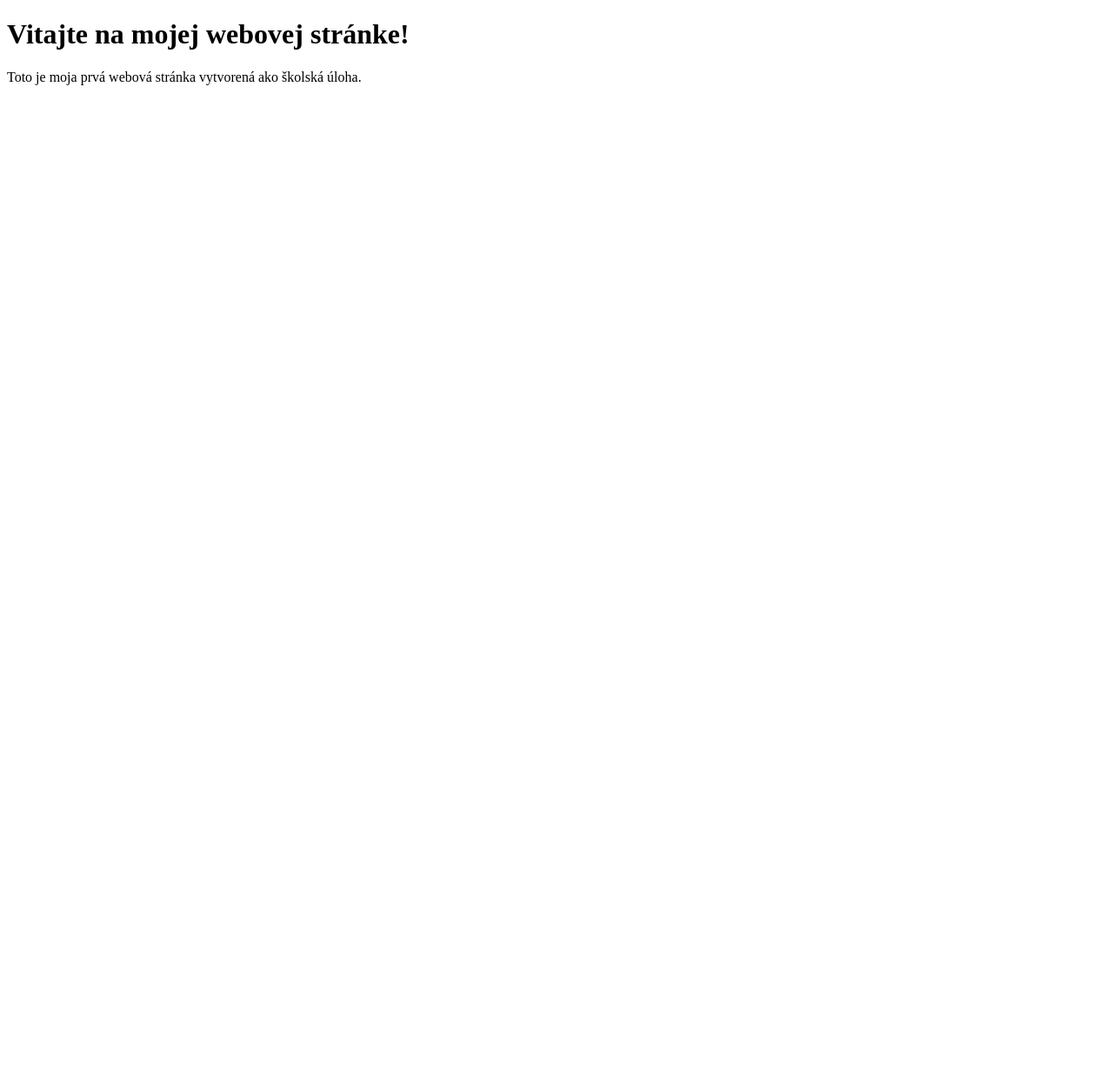
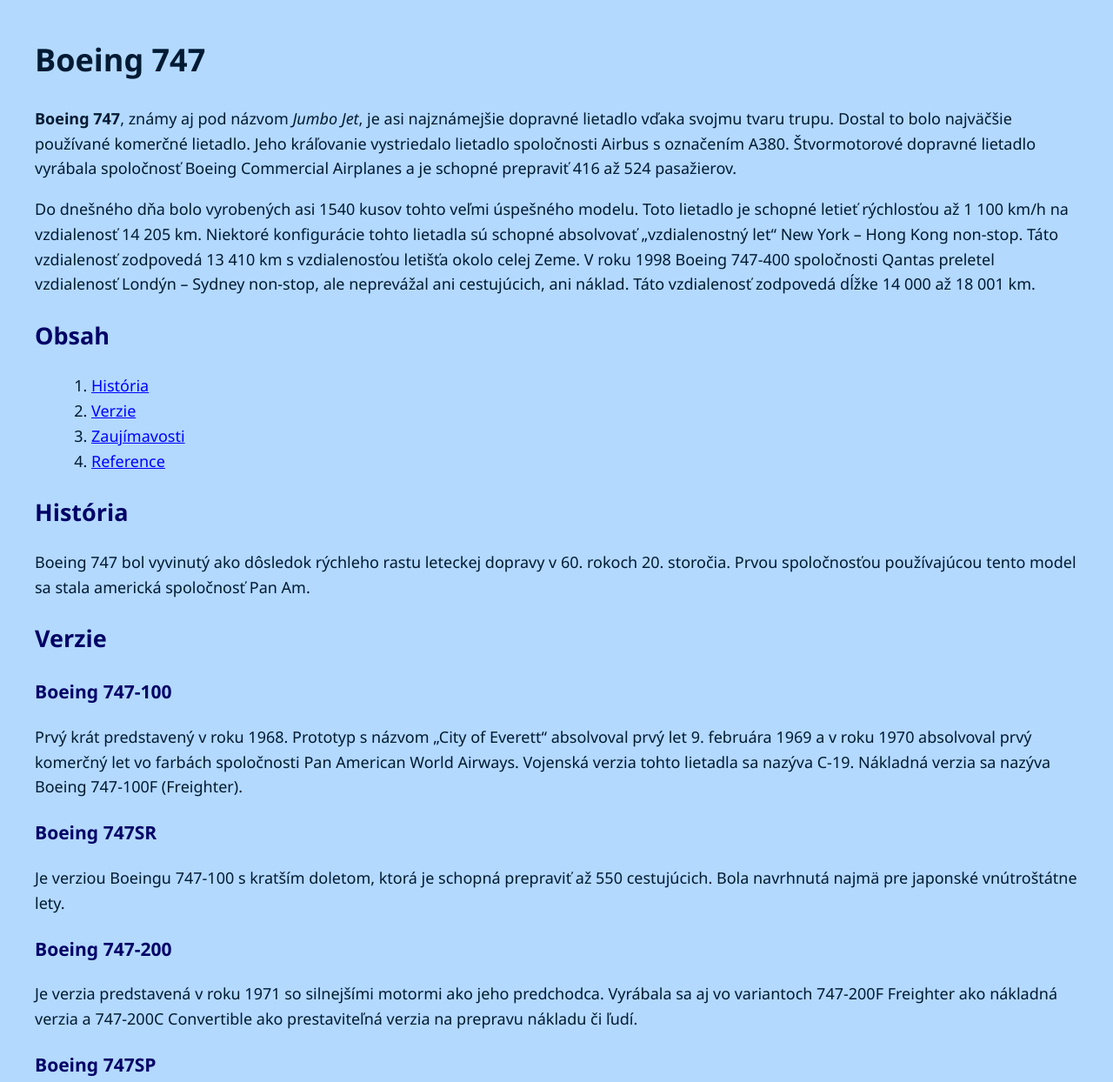
Before and after one commit to DANIIL300987/mojastranka, a plain HTML site: page index.html in a window 1280 px wide. Shown: the top 1244 px of the page at 87% size. Before the commit the page ends 800 px from the top, so only its background shows below. Drawn offline with Linux system fonts and the light colour scheme.

Commit message:
Enhance index.html with metadata and styling
Added metadata and styled the page for Boeing 747 information.

```diff
--- a/index.html
+++ b/index.html
@@ -1,11 +1,82 @@
 <!DOCTYPE html>
 <html lang="sk">
 <head>
-  <meta charset="UTF-8">
-  <title>Moja stránka</title>
+    <meta charset="UTF-8">
+    <meta name="author" content="Pobigailo Daniil">
+    <meta name="description" content="Informácie o lietadle Boeing 747">
+    <title>Boeing 747</title>
+    <style>
+        body {
+    background-color: #b3d9ff;
+font-family: "Segoe UI", Tahoma, sans-serif;
+    font-size: 18px;
+    color: #001a33;
+    line-height: 1.6;
+    margin: 40px;
+}
+
+        }
+        h1 {
+            color: red;
+        }
+        h2, h3 {
+            color: #000066;
+        }
+        a {
+            color: blue;
+        }
+        ul, ol {
+            margin-left: 25px;
+        }
+        footer {
+            margin-top: 40px;
+            text-align: right;
+            font-size: 0.9em;
+        }
+    </style>
 </head>
 <body>
-  <h1>Vitajte na mojej webovej stránke!</h1>
-  <p>Toto je moja prvá webová stránka vytvorená ako školská úloha.</p>
-</body>
-</html>
+    <h1>Boeing 747</h1>
+
+    <p><strong>Boeing 747</strong>, známy aj pod názvom <em>Jumbo Jet</em>, je asi najznámejšie dopravné lietadlo vďaka svojmu tvaru trupu.
+    Dostal to bolo najväčšie používané komerčné lietadlo. Jeho kráľovanie vystriedalo lietadlo spoločnosti Airbus s označením A380.
+    Štvormotorové dopravné lietadlo vyrábala spoločnosť Boeing Commercial Airplanes a je schopné prepraviť 416 až 524 pasažierov.</p>
+
+    <p>Do dnešného dňa bolo vyrobených asi 1540 kusov tohto veľmi úspešného modelu. Toto lietadlo je schopné letieť rýchlosťou až 1 100 km/h
+    na vzdialenosť 14 205 km. Niektoré konfigurácie tohto lietadla sú schopné absolvovať „vzdialenostný let“ New York – Hong Kong non-stop.
+    Táto vzdialenosť zodpovedá 13 410 km s vzdialenosťou letišťa okolo celej Zeme. V roku 1998 Boeing 747-400 spoločnosti Qantas preletel
+    vzdialenosť Londýn – Sydney non-stop, ale neprevážal ani cestujúcich, ani náklad. Táto vzdialenosť zodpovedá dĺžke 14 000 až 18 001 km.</p>
+
+    <h2>Obsah</h2>
+    <ol>
+        <li><a href="#historia">História</a></li>
+        <li><a href="#verzie">Verzie</a></li>
+        <li><a href="#zaujimavosti">Zaujímavosti</a></li>
+        <li><a href="#reference">Reference</a></li>
+    </ol>
+
+    <h2 id="historia">História</h2>
+    <p>Boeing 747 bol vyvinutý ako dôsledok rýchleho rastu leteckej dopravy v 60. rokoch 20. storočia. Prvou spoločnosťou používajúcou tento model sa stala americká spoločnosť Pan Am.</p>
+
+    <h2 id="verzie">Verzie</h2>
+
+    <h3>Boeing 747-100</h3>
+    <p>Prvý krát predstavený v roku 1968. Prototyp s názvom „City of Everett“ absolvoval prvý let 9. februára 1969 a v roku 1970 absolvoval prvý komerčný let vo farbách spoločnosti Pan American World Airways. Vojenská verzia tohto lietadla sa nazýva C-19. Nákladná verzia sa nazýva Boeing 747-100F (Freighter).</p>
+
+    <h3>Boeing 747SR</h3>
+    <p>Je verziou Boeingu 747-100 s kratším doletom, ktorá je schopná prepraviť až 550 cestujúcich. Bola navrhnutá najmä pre japonské vnútroštátne lety.</p>
+
+    <h3>Boeing 747-200</h3>
+    <p>Je verzia predstavená v roku 1971 so silnejšími motormi ako jeho predchodca. Vyrábala sa aj vo variantoch 747-200F Freighter ako nákladná verzia a 747-200C Convertible ako prestaviteľná verzia na prepravu nákladu či ľudí.</p>
+
+    <h3>Boeing 747SP</h3>
+    <p>Bol predstavený v roku 1976. Z celej histórie tohto modelu bolo vyrobených len 45 kusov tohto modelu. Používa sa dodnes v niektorých krajinách stredného východu. Vyznačuje sa kratším trupom a dlhým doletom.</p>
+
+    <h3>Boeing 747-300</h3>
+    <p>Táto nová trojmotorová verzia ako konkurencia pre model Lockheed L-1011 TriStar. Model s troma motormi sa nikdy nedostal do prevádzky.</p>
+
+    <h3>Boeing 747-400</h3>
+    <p>Je jediná verzia, ktorá získala najväčšiu obľubu. Tento model má úplne novú kabínu, interiér, ale aj prvky vnútornej zábavy. Je k dispozícii ako verzia 747-400M, 747-400F ale aj ako 747-400BCF.</p>
+
+    <h3>Boeing 747 Large Cargo Freighter</h3>
+    <p>Je nákladné
```
